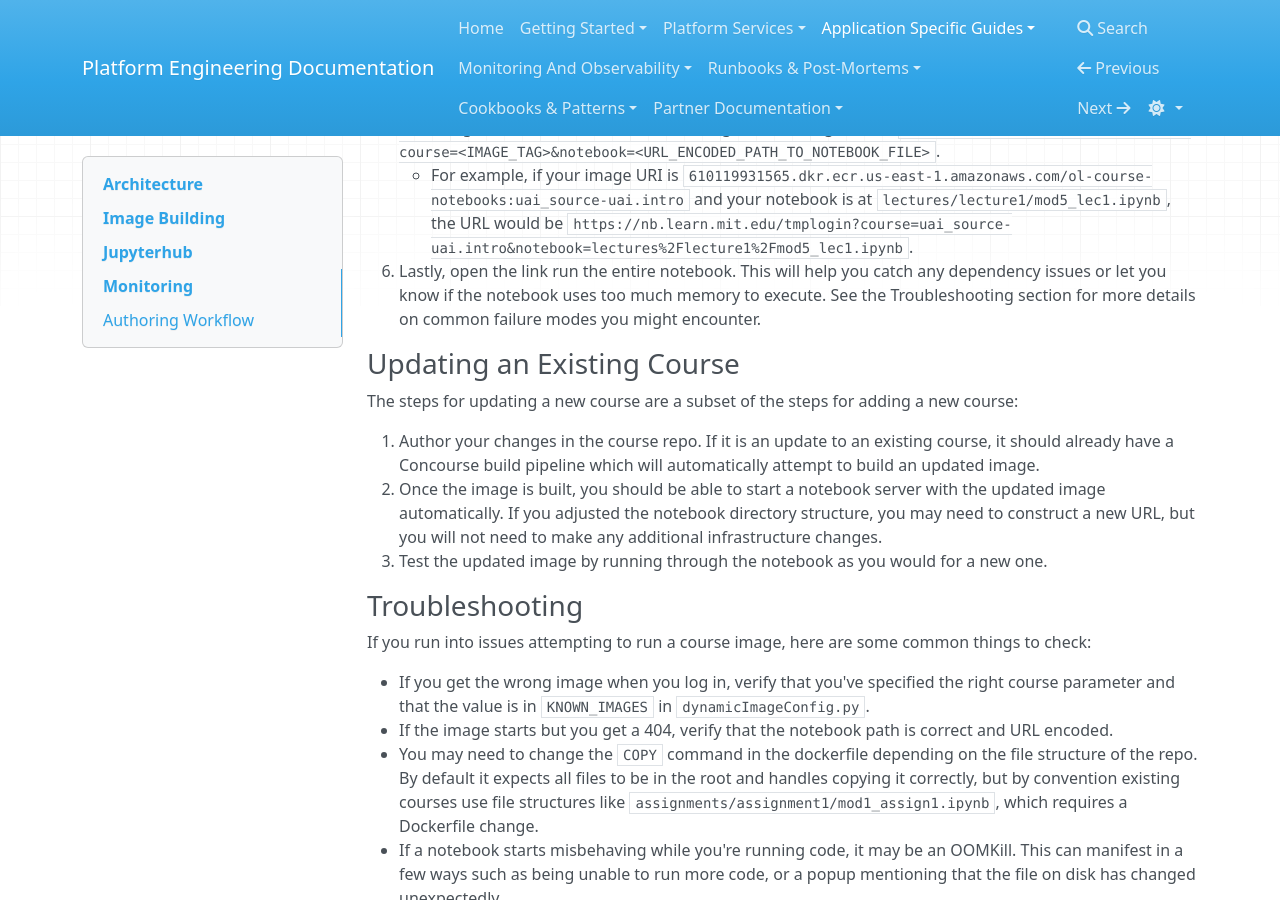
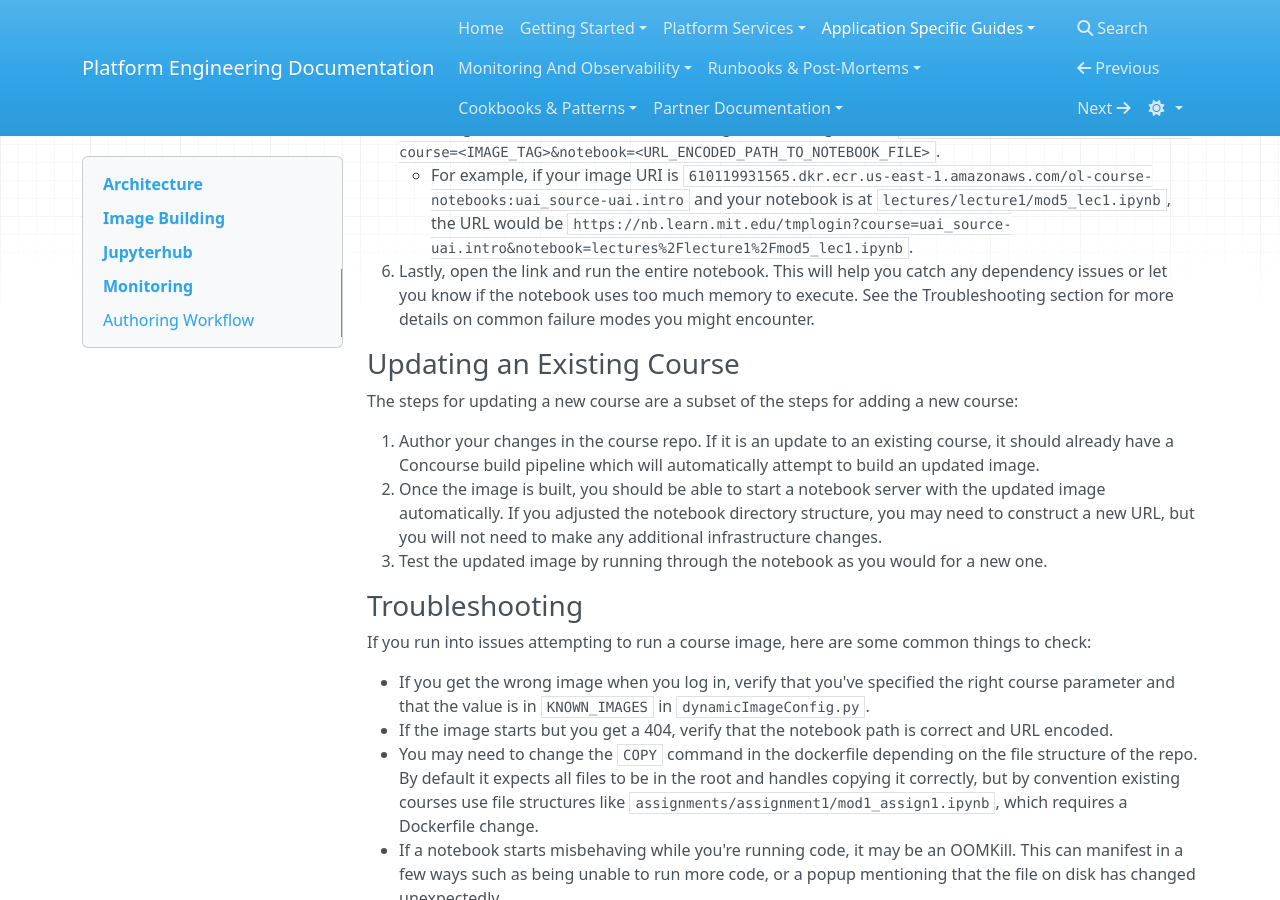
Before and after one commit to mitodl/platform-engineering-site, an MkDocs documentation site: the page built from docs/application_specific_guides/jupyterhub/jupyterhub_admin_guide.md, in a window 1280 px wide and 900 px high, scrolled down 2354 px. Built offline with MkDocs 1.6.1, drawn with Linux system fonts in a browser that asks for light colours; nearby versions of some CDN libraries.

Commit message:
Update docs/application_specific_guides/jupyterhub/jupyterhub_admin_guide.md
Co-authored-by: gemini-code-assist[bot] <176961590+gemini-code-assist[bot]@users.noreply.github.com>

```diff
--- a/docs/application_specific_guides/jupyterhub/jupyterhub_admin_guide.md
+++ b/docs/application_specific_guides/jupyterhub/jupyterhub_admin_guide.md
@@ -40,7 +40,7 @@ At the moment, adding a new course involves a few manual steps:
 4. Apply your ol-infrastructure changes to the dev/stage/prod environments and unpause your new Concourse job to start building the image.
 5. Once the image is built and pushed to ECR, you should be able to start a new notebook server using the new image. You can construct the URL using the following format: `https://nb.learn.mit.edu/tmplogin?course=<IMAGE_TAG>&notebook=<URL_ENCODED_PATH_TO_NOTEBOOK_FILE>`.
     - For example, if your image URI is `610119931565.dkr.ecr.us-east-1.amazonaws.com/ol-course-notebooks:uai_source-uai.intro` and your notebook is at `lectures/lecture1/mod5_lec1.ipynb`, the URL would be `https://nb.learn.mit.edu/tmplogin?course=uai_source-uai.intro&notebook=lectures%2Flecture1%2Fmod5_lec1.ipynb`.
-6. Lastly, open the link run the entire notebook. This will help you catch any dependency issues or let you know if the notebook uses too much memory to execute. See the Troubleshooting section for more details on common failure modes you might encounter.
+6. Lastly, open the link and run the entire notebook. This will help you catch any dependency issues or let you know if the notebook uses too much memory to execute. See the Troubleshooting section for more details on common failure modes you might encounter.
 
 ### Updating an Existing Course
 The steps for updating a new course are a subset of the steps for adding a new course:
```
